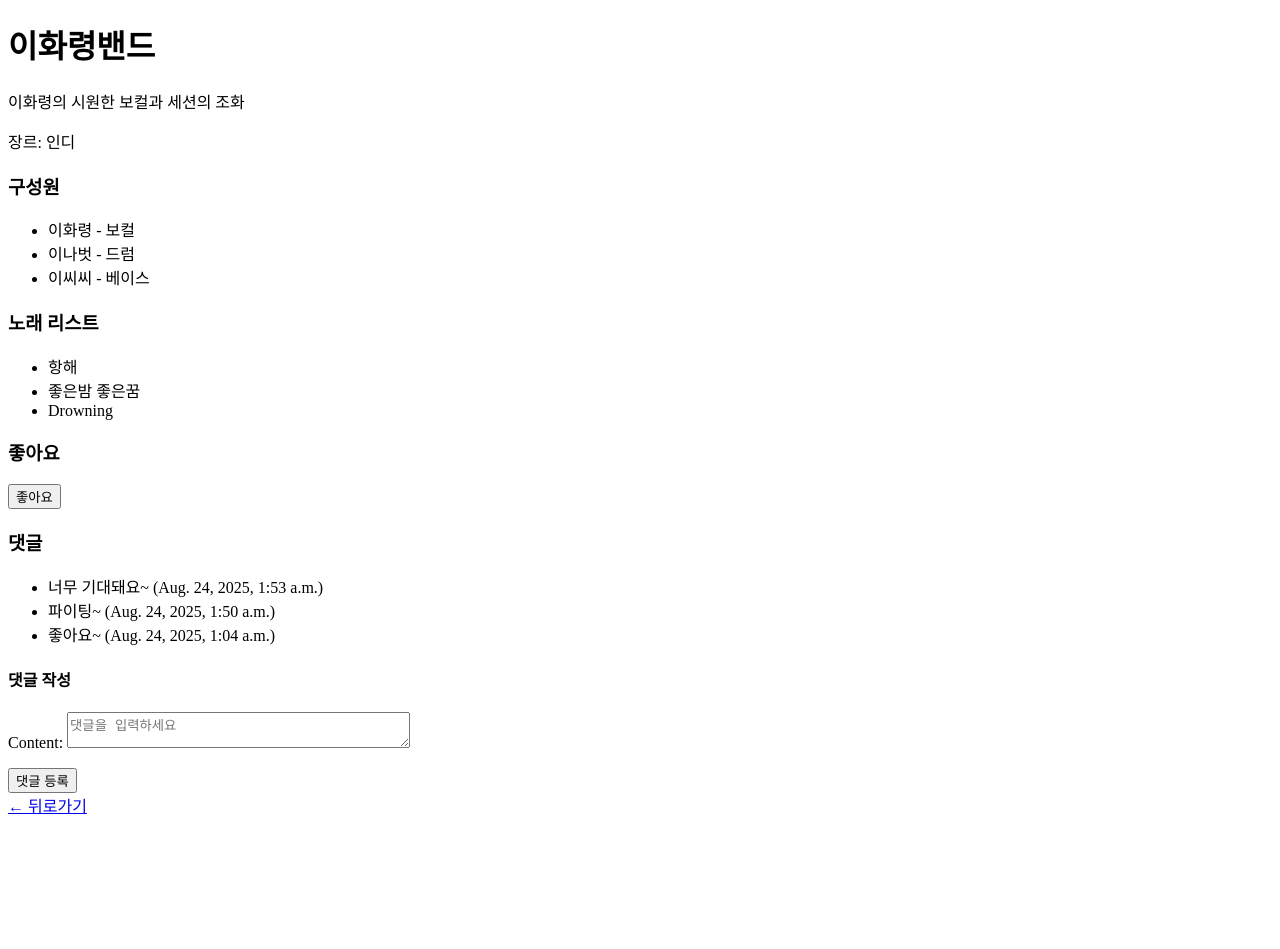
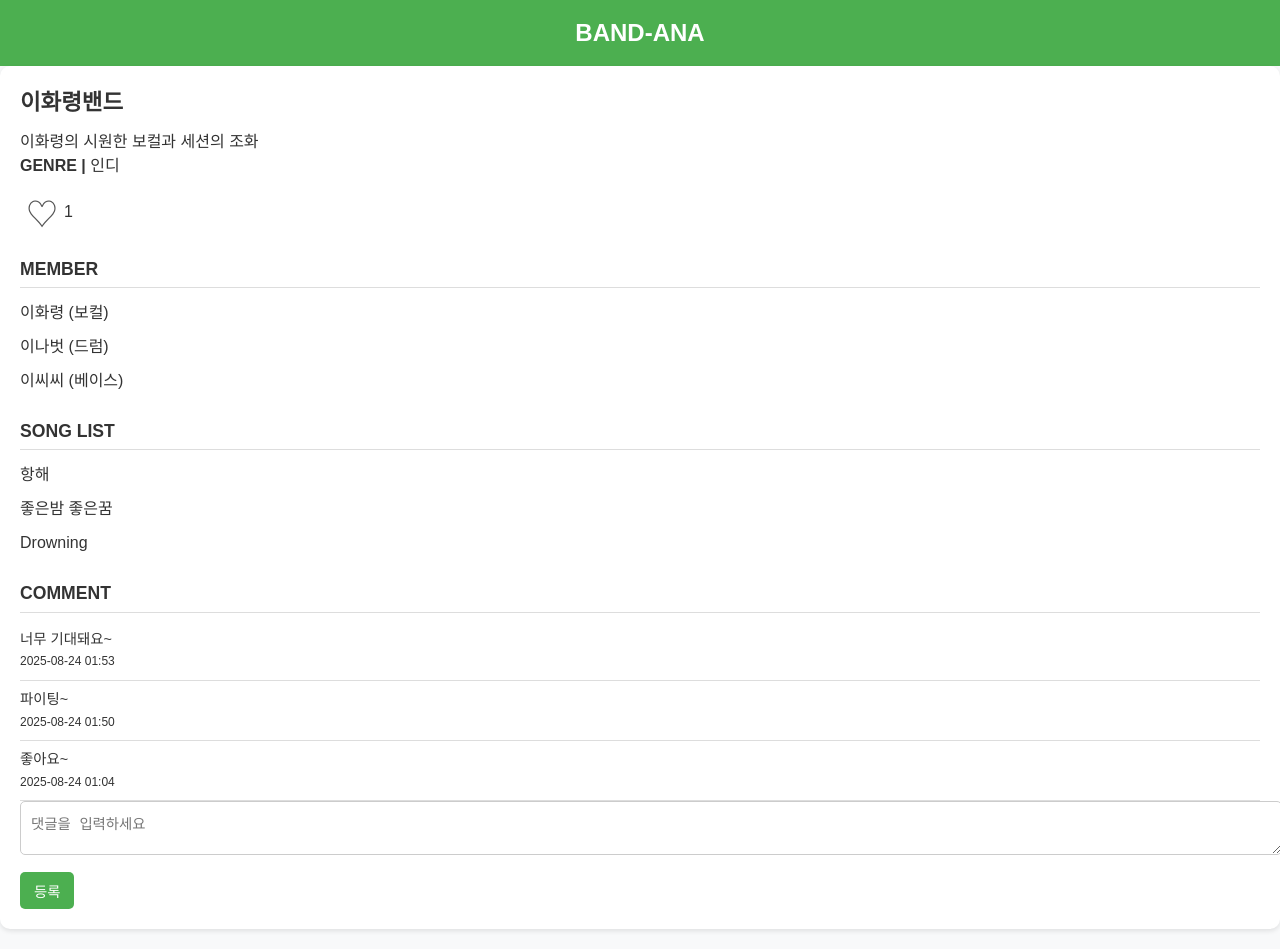
Before and after one commit to zziminally/bandana, a Django app: page /band/1/ in a window 1280 px wide. Before the commit the page ends 814 px from the top, so only its background shows below. Run offline with Django 5.2, Linux system fonts and the light colour scheme; data comes from the database, SQL or seed files in the repository; both versions use the stored data as it was after the commit.

Commit message:
css추가

```diff
--- a/archive/models.py
+++ b/archive/models.py
@@ -19,6 +19,7 @@ class Member(models.Model):
 class Song(models.Model):
     band = models.ForeignKey(Band, on_delete=models.CASCADE)
     title = models.CharField(max_length=200)
+    url = models.URLField(blank=True, null=True)
 
     def __str__(self):
         return self.title
@@ -27,6 +28,7 @@ class Like(models.Model):
     band = models.ForeignKey(Band, on_delete=models.CASCADE)
     session_key = models.CharField(max_length=100)
 
+
 class Comment(models.Model):
     band = models.ForeignKey(Band, on_delete=models.CASCADE)
     content = models.TextField()
--- a/archive/templates/bands/band_detail.html
+++ b/archive/templates/bands/band_detail.html
@@ -1,50 +1,81 @@
-<!DOCTYPE html>
-<html>
-<head>
-    <meta charset="utf-8">
-    <title>{{ band.name }}</title>
-</head>
-<body>
-<h1>{{ band.name }}</h1>
+{% extends 'base.html' %}
+{% block content %}
+<div class="container">
+    <div class="band-detail">
+        <h2>{{ band.name }}</h2>
         <p>{{ band.description }}</p>
-<p>장르: {{ band.genre }}</p>
+        <p><strong>GENRE | </strong> {{ band.genre }}</p>
 
-<h3>구성원</h3>
+        <div class="like-section">
+            <button id="like-button" class="heart-btn {% if liked %}liked{% endif %}">
+                <span id="heart-symbol">{% if liked %}♥{% else %}♡{% endif %}</span>
+                <span id="likes-count" class="like-count">{{ likes_count }}</span>
+            </button>
+        </div>
+        <h3 class="section-title">MEMBER</h3>
         <ul>
             {% for member in members %}
-    <li>{{ member.name }} - {{ member.role }}</li>
+                <li>{{ member.name }} ({{ member.role }})</li>
+            {% empty %}
+                <li>멤버 정보가 없습니다.</li>
             {% endfor %}
         </ul>
 
-<h3>노래 리스트</h3>
+        <h3 class="section-title">SONG LIST</h3>
         <ul>
             {% for song in songs %}
-    <li>{{ song.title }}</li>
+                <li>
+                    {{ song.title }}
+                    {% if song.url %}
+                        - <a href="{{ song.url }}" target="_blank">PLAYLIST</a>
+                    {% endif %}
+                </li>
+            {% empty %}
+                <li>등록된 노래가 없습니다.</li>
             {% endfor %}
         </ul>
 
-<h3>좋아요</h3>
-<form action="{% url 'like_band' band.id %}" method="post">
-  {% csrf_token %}
-  <button type="submit" {% if liked %}disabled{% endif %}>좋아요</button>
-</form>
-
-<h3>댓글</h3>
-<ul>
+        <h3 class="section-title">COMMENT</h3>
+        <ul class="comment-list">
             {% for comment in comments %}
-    <li>{{ comment.content }} ({{ comment.created_at }})</li>
+                <li>{{ comment.content }} <br><small>{{ comment.created_at|date:"Y-m-d H:i" }}</small></li>
             {% empty %}
                 <li>댓글이 없습니다.</li>
             {% endfor %}
         </ul>
 
-<h4>댓글 작성</h4>
-<form method="post">
+        <form method="post" class="comment-form">
             {% csrf_token %}
             {{ form.as_p }}
-  <button type="submit">댓글 등록</button>
+            <button type="submit">등록</button>
         </form>
+    </div>
+</div>
 
-<a href="{% url 'band_list' %}">← 뒤로가기</a>
-</body>
-</html>
+<script>
+const likeBtn = document.getElementById("like-button");
+const heartSymbol = document.getElementById("heart-symbol");
+const likesCount = document.getElementById("likes-count");
+
+likeBtn.addEventListener("click", function() {
+    fetch("{% url 'like_band' band.id %}", {
+        method: "POST",
+        headers: {
+            "X-CSRFToken": "{{ csrf_token }}",
+            "X-Requested-With": "XMLHttpRequest",
+        }
+    })
+    .then(res => res.json())
+    .then(data => {
+        likesCount.textContent = data.likes_count; // 숫자 갱신
+        if(data.liked){
+            likeBtn.classList.add("liked");   // 빨간색 적용
+            heartSymbol.textContent = "♥";    // 하트 변경
+        } else {
+            likeBtn.classList.remove("liked");
+            heartSymbol.textContent = "♡";
+        }
+    });
+});
+</script>
+{% endblock %}
--- /dev/null
+++ b/archive/templates/base.html
@@ -0,0 +1,18 @@
+{% load static %}
+<!DOCTYPE html>
+<html lang="ko">
+<head>
+    <meta charset="UTF-8">
+    <meta name="viewport" content="width=device-width, initial-scale=1.0">
+    <title>BAND-ANA</title>
+    <link rel="stylesheet" href="{% static 'css/style.css' %}">
+</head>
+<body>
+<header>
+    <a href="{% url 'band_list' %}">BAND-ANA</a>
+</header>
+<div class="mobile-wrapper">
+    {% block content %}{% endblock %}
+</div>
+</body>
+</html>
--- a/archive/views.py
+++ b/archive/views.py
@@ -1,6 +1,7 @@
 from django.shortcuts import render, get_object_or_404, redirect
 from .models import Band, Member, Song, Like, Comment
 from .forms import CommentForm
+from django.http import JsonResponse
 
 def band_list(request):
     bands = Band.objects.all()
@@ -28,12 +29,15 @@ def band_detail(request, band_id):
     else:
         form = CommentForm()
 
+    likes_count = Like.objects.filter(band=band).count()
+
     return render(request, 'bands/band_detail.html', {
         'band': band,
         'members': members,
         'songs': songs,
         'comments': comments,
         'liked': liked,
+        'likes_count': likes_count,
         'form': form,
     })
 
@@ -43,6 +47,11 @@ def like_band(request, band_id):
     if not session_key:
         request.session.save()
         session_key = request.session.session_key
+
+    liked = False
     if not Like.objects.filter(band=band, session_key=session_key).exists():
         Like.objects.create(band=band, session_key=session_key)
-    return redirect('band_detail', band_id=band.id)
+        liked = True
+
+    likes_count = Like.objects.filter(band=band).count()
+    return JsonResponse({'liked': liked, 'likes_count': likes_count})
--- a/bandana/settings.py
+++ b/bandana/settings.py
@@ -116,6 +116,7 @@ USE_TZ = True
 # https://docs.djangoproject.com/en/5.2/howto/static-files/
 
 STATIC_URL = 'static/'
+STATICFILES_DIRS = [BASE_DIR / "static"]
 
 # Default primary key field type
 # https://docs.djangoproject.com/en/5.2/ref/settings/#default-auto-field
--- a/bandana/urls.py
+++ b/bandana/urls.py
@@ -16,8 +16,12 @@ Including another URLconf
 """
 from django.contrib import admin
 from django.urls import path, include
+from django.conf import settings
+from django.conf.urls.static import static
 
 urlpatterns = [
     path('admin/', admin.site.urls),           # 관리자 페이지
     path('', include('archive.urls')),           # 밴드 앱 URL 연결
 ]
+
+urlpatterns += static(settings.STATIC_URL, document_root=settings.STATIC_ROOT)
--- /dev/null
+++ b/static/css/style.css
@@ -0,0 +1,162 @@
+/* Reset */
+body, h1, h2, h3, p, ul, li {
+    margin: 0;
+    padding: 0;
+}
+body {
+    font-family: Arial, sans-serif;
+    background-color: #f8f9fa;
+    color: #333;
+    line-height: 1.5;
+}
+
+.comment-form label {
+    display: none;
+}
+
+/* Header */
+header {
+    text-align: center;
+    padding: 15px 0;
+    background-color: #4CAF50;
+    color: white;
+}
+header a {
+    color: white;
+    text-decoration: none;
+    font-size: 1.5rem;
+    font-weight: bold;
+}
+
+/* Band List */
+.band-list {
+    display: flex;
+    flex-direction: column;
+    gap: 16px;
+    padding: 10px;
+}
+.band-card {
+    background-color: white;
+    border-radius: 10px;
+    padding: 15px;
+    box-shadow: 0 2px 6px rgba(0,0,0,0.1);
+}
+.band-name {
+    font-size: 20px;
+    font-weight: bold;
+    color: #333;
+    text-decoration: none;
+}
+.band-name:hover {
+    color: #e63946;
+}
+.band-card p {
+    margin-top: 5px;
+    font-size: 0.9rem;
+    color: #555;
+}
+
+/* Band Detail */
+.band-detail {
+    background-color: white;
+    border-radius: 10px;
+    padding: 20px;
+    box-shadow: 0 2px 5px rgba(0,0,0,0.1);
+    margin-bottom: 20px;
+}
+.band-detail h2 {
+    font-size: 1.4rem;
+    margin-bottom: 10px;
+}
+
+/* 좋아요 하트 */
+.like-section {
+    margin: 10px 0;
+}
+.heart-btn {
+    font-size: 32px;
+    background: none;
+    border: none;
+    cursor: pointer;
+    color: #555;
+    transition: color 0.3s ease;
+    display: inline-flex;
+    align-items: center;
+    gap: 6px;
+}
+.heart-btn.liked {
+    color: red;
+}
+.like-count {
+    font-size: 1rem;
+    color: #333;
+}
+
+/* Section Titles */
+.section-title {
+    font-size: 1.1rem;
+    margin-top: 20px;
+    margin-bottom: 8px;
+    border-bottom: 1px solid #ddd;
+    padding-bottom: 5px;
+}
+
+/* Lists */
+ul {
+    list-style: none;
+    padding-left: 0;
+}
+ul li {
+    padding: 5px 0;
+}
+ul li a {
+    color: #4CAF50;
+    text-decoration: none;
+    font-size: 0.9rem;
+}
+
+/* Comment Form */
+.comment-form textarea {
+    width: 100%;
+    padding: 10px;
+    font-size: 0.9rem;
+    border-radius: 5px;
+    border: 1px solid #ccc;
+    margin-bottom: 10px;
+}
+.comment-form button {
+    background-color: #4CAF50;
+    color: white;
+    border: none;
+    padding: 8px 14px;
+    font-size: 0.9rem;
+    border-radius: 5px;
+    cursor: pointer;
+}
+
+/* Comments */
+.comment-list li {
+    border-bottom: 1px solid #ddd;
+    padding: 8px 0;
+    font-size: 0.9rem;
+    color: #333;
+}
+
+/* Responsive for larger screens */
+@media (min-width: 768px) {
+    .band-list {
+        flex-direction: row;
+        flex-wrap: wrap;
+        gap: 20px;
+    }
+    .band-card {
+        flex: 1 1 calc(50% - 20px);
+        max-width: calc(50% - 20px);
+    }
+}
+@media (min-width: 1200px) {
+    .band-card {
+        flex: 1 1 calc(33.333% - 20px);
+        max-width: calc(33.333% - 20px);
+    }
+}
```
Also changed, not shown: archive/templates/bands/band_list.html (+13 -15 lines), archive/migrations/0002_song_url.py (added), db.sqlite3. Lines whose indentation alone changed are shown as unchanged.
